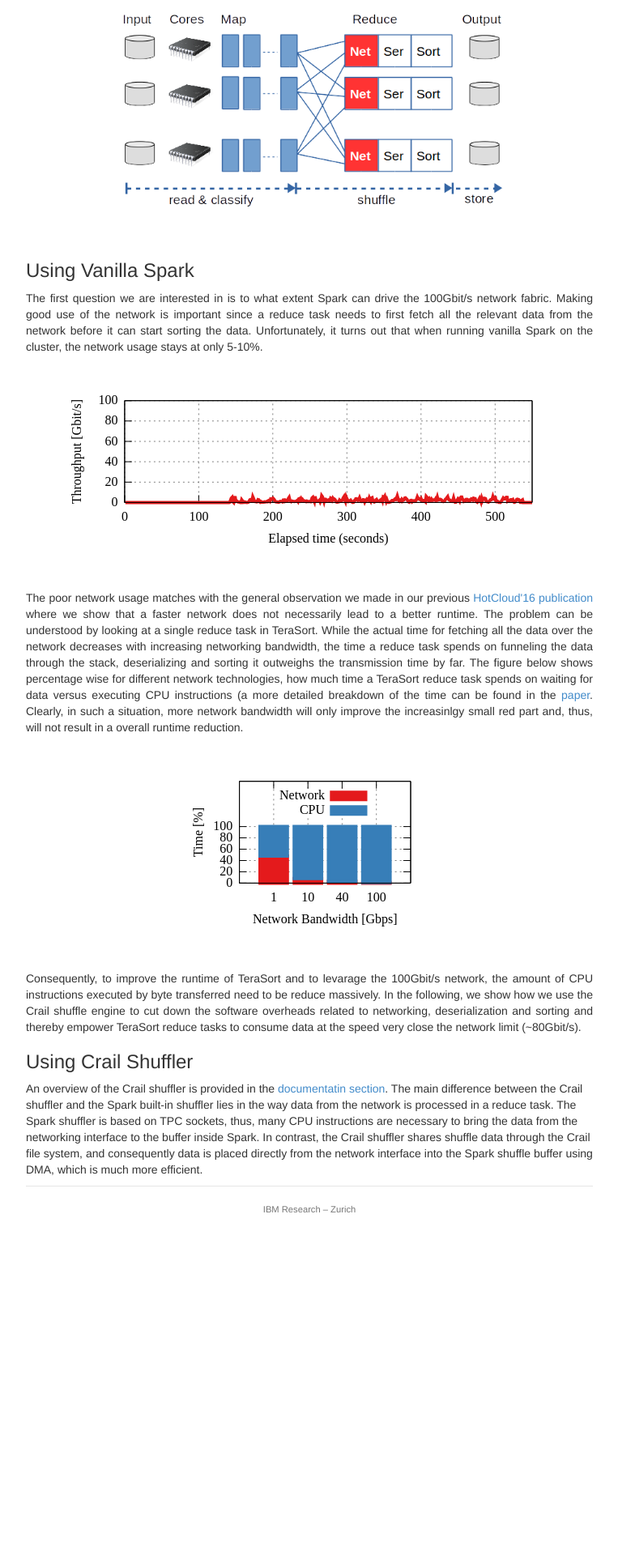
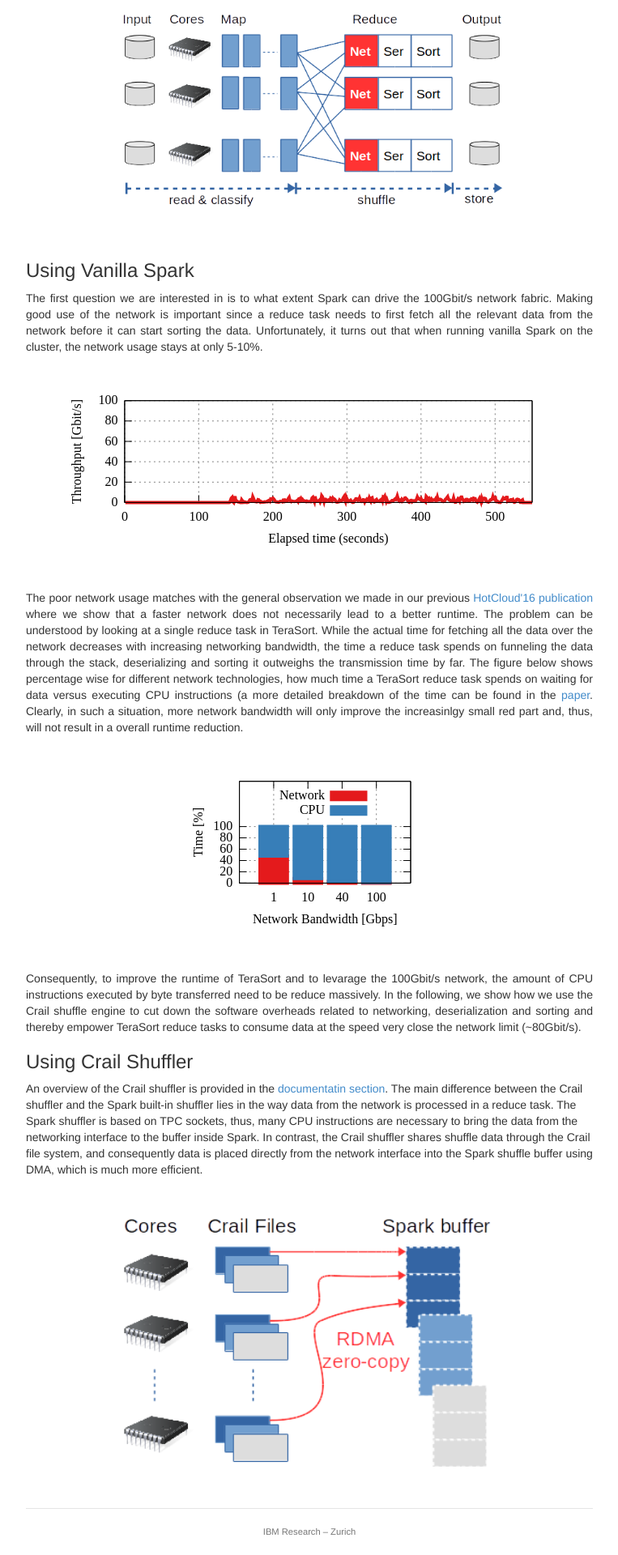
Before and after one commit to apache/incubator-crail-website, a Jekyll site: the page built from _posts/blog/2017-01-1-sorting.md, in a window 1280 px wide. Shown: the part 1139-3059 px from the top of the page at 81% size, without its empty margins (258-1021 px from the left). Built offline with Jekyll 4.4.1, drawn with Linux system fonts in a browser that asks for light colours; before the commit the page ends 2661 px from its top, so only the background shows below that.

Commit message:
Update 2017-01-1-sorting.md

```diff
--- a/_posts/blog/2017-01-1-sorting.md
+++ b/_posts/blog/2017-01-1-sorting.md
@@ -142,3 +142,7 @@
 ### Using Crail Shuffler
 
 An overview of the Crail shuffler is provided in the <a href="http://http://www.crail.io/docs">documentatin section</a>. The main difference between the Crail shuffler and the Spark built-in shuffler lies in the way data from the network is processed in a reduce task. The Spark shuffler is based on TPC sockets, thus, many CPU instructions are necessary to bring the data from the networking interface to the buffer inside Spark. In contrast, the Crail shuffler shares shuffle data through the Crail file system, and consequently data is placed directly from the network interface into the Spark shuffle buffer using DMA, which is much more efficient.
+
+<br>
+<div style="text-align:center"><img src ="http://crail.io/img/blog/sort/shuffle_rdma.png" width="490"></div>
+<br><br>
```
